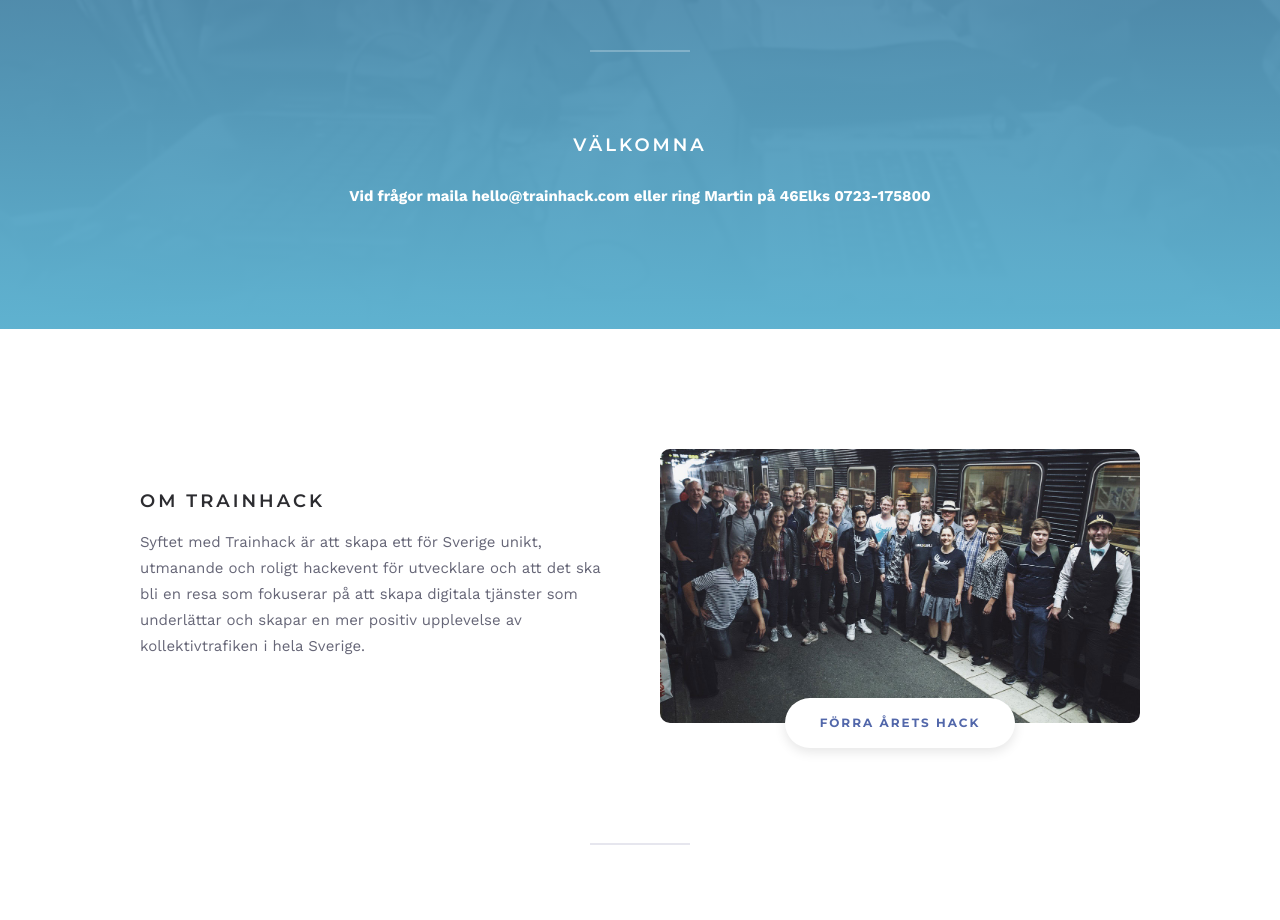
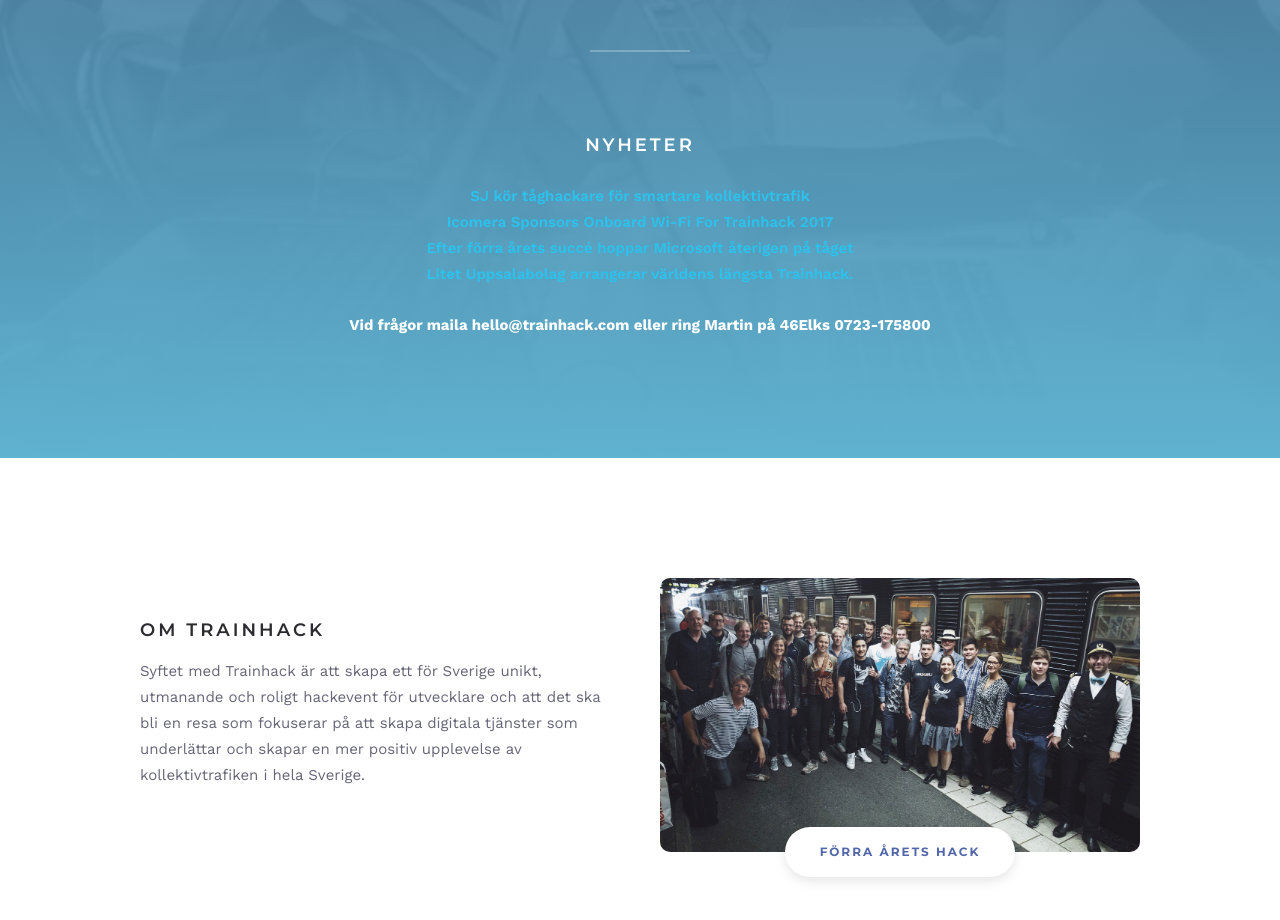
Before and after one commit to fokselifoks/trainhack, a website: page dist/index.html in a window 1280 px wide. Shown: the part 860-1780 px from the top of the page. Drawn offline with nearby package versions, Linux system fonts and the light colour scheme.

Commit message:
Added links to news

```diff
--- a/dist/index.html
+++ b/dist/index.html
@@ -42,7 +42,13 @@
           <hr>
 
           <div class="latest-news">
-            <h2>Välkomna</h2>
+            <h2>Nyheter</h2>
+            <p>
+             <a href="#">SJ kör tåghackare för smartare kollektivtrafik</a><br>
+             <a href="http://www.icomera.com/icomera-sponsors-onboard-wi-fi-trainhack-2017/">Icomera Sponsors Onboard Wi-Fi For Trainhack 2017</a><br>
+             <a href="#">Efter förra årets succé hoppar Microsoft återigen på tåget</a><br>
+             <a href="https://elkweb.46elks.com/trainhack2017">Litet Uppsalabolag arrangerar världens längsta Trainhack.</a><br>
+            </p>
             <p>
               <b>Vid frågor maila hello@trainhack.com eller ring Martin på 46Elks 0723-175800</b>
             </p>
```
